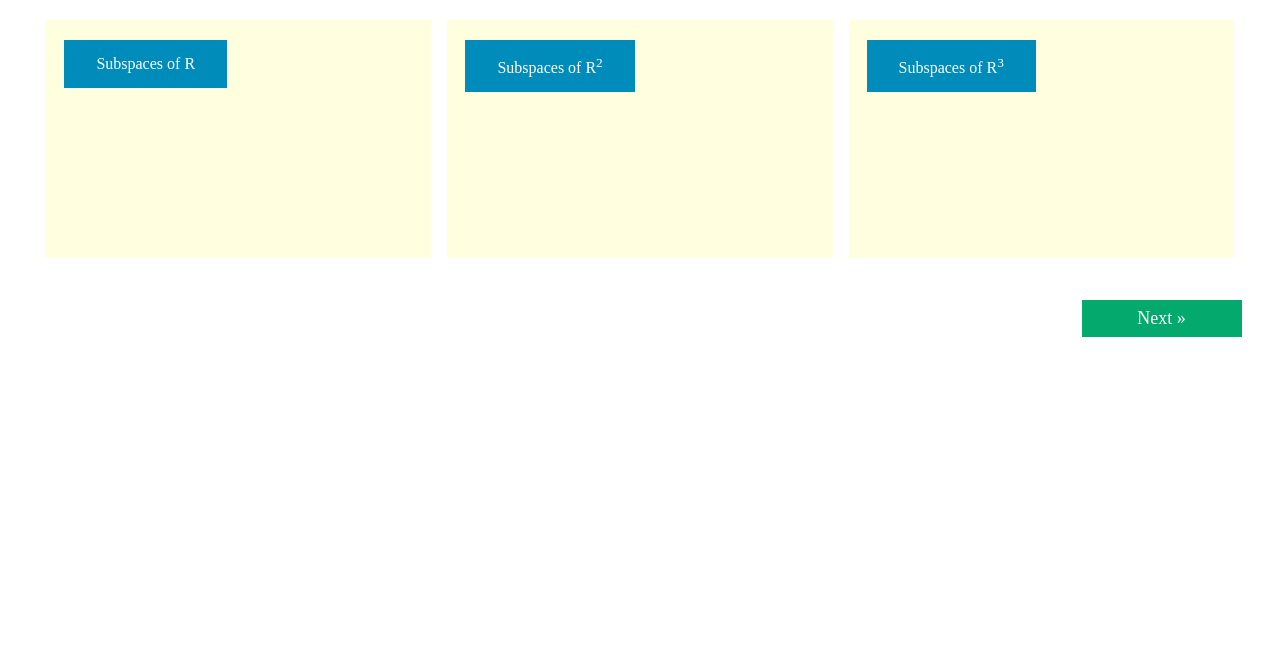
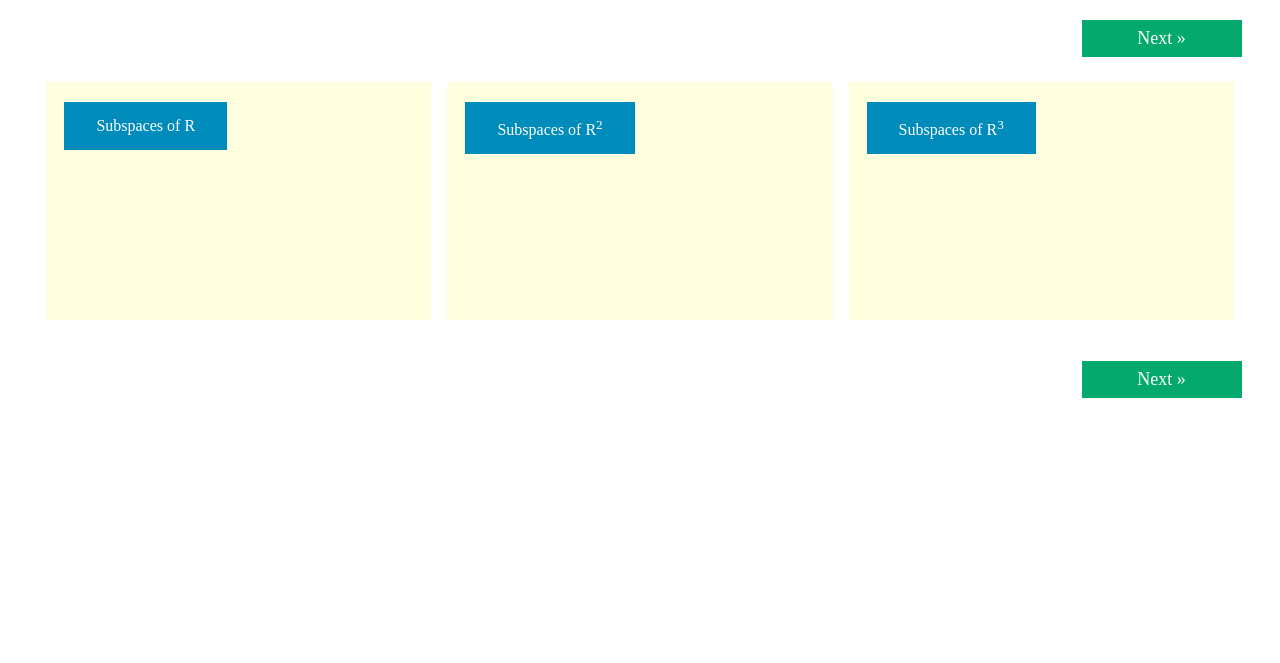
Before and after one commit to virtual-labs/exp-subspace-vector-dei, a plain HTML site: page experiment/simulation/index.html in a window 1280 px wide. Shown: the part 137-800 px from the top of the page. Drawn offline with Linux system fonts and the light colour scheme.

Commit message:
review update

```diff
--- a/experiment/simulation/css/style2.css
+++ b/experiment/simulation/css/style2.css
@@ -83,3 +83,20 @@
 		  background-color: #ada;
 		  color: black;
 		}
+
+		.next{
+		    background-color: #04AA6D;
+		    color: white;
+		    font-size: 18px;
+		    margin-top: 0.5rem;
+		    align-content: center;
+		    text-align: center;
+		    padding: 8px 16px;
+		    text-decoration: none;
+		    width:8rem;
+		    float:right;
+		}
+		.next:hover {
+		  background-color: #ada;
+		  color: black;
+		}
--- a/experiment/simulation/index.html
+++ b/experiment/simulation/index.html
@@ -8,10 +8,18 @@
 </head>
 
 <body>
+
+
+
 	<h1 class="head">SUBSPACES</h1>
 	<div class="sss">
 		<h2 class="subhead">Subspaces of R<sup>n</sup></h2>
 	</div>
+
+	<p style="float: center; align-content:right;">
+		<a href="./subspacematrices.html" class="next" >Next &raquo;</a>
+		</p>
+    <br><br>
 	<div class="responsive-three-column-grid">
 
 		<div class="column">
```
Also changed, not shown: experiment/simulation/subspacematrices.html (+27 -17 lines).
